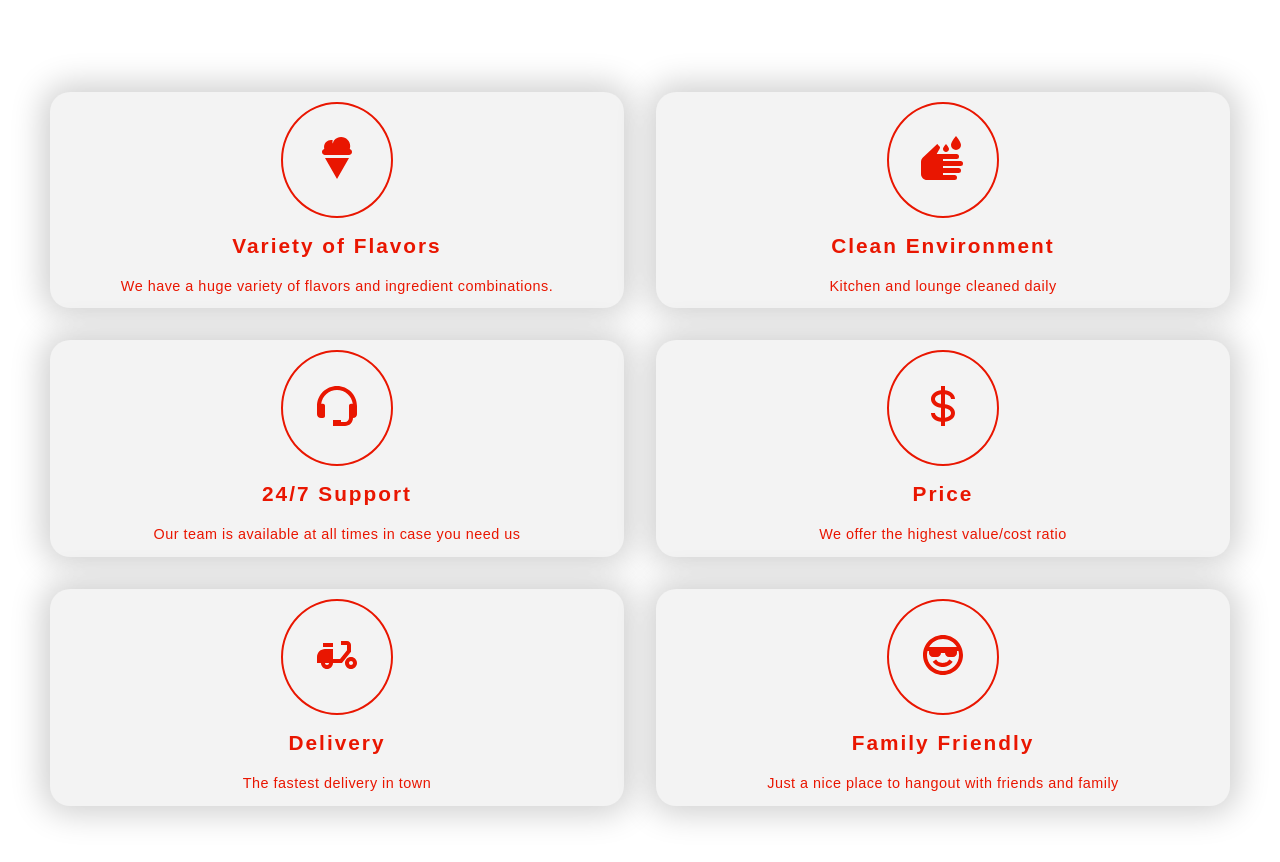
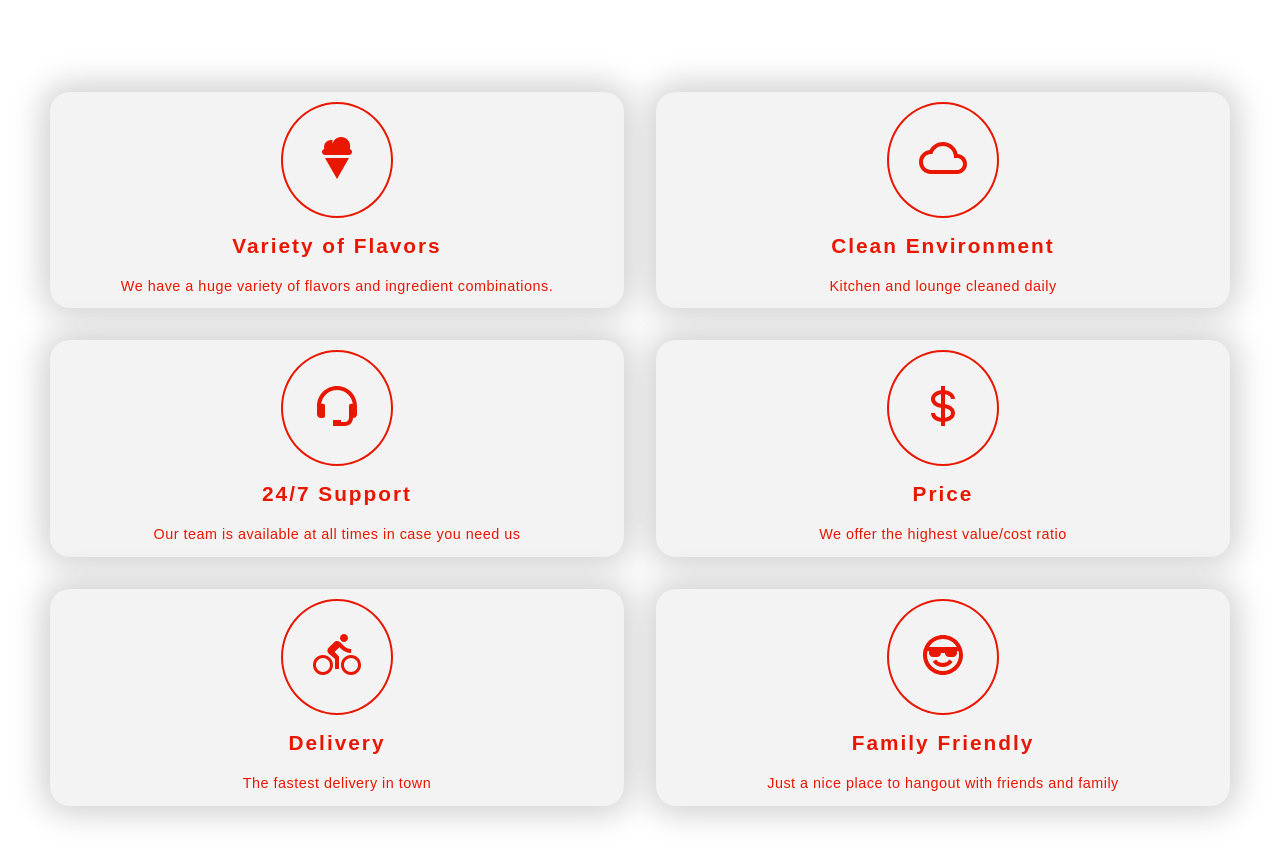
Before and after one commit to V1ctorBarbosa/Frozen-Dreams, a React (Create React App) app: page / in a window 1280 px wide. Shown: the part 985-1847 px from the top of the page. Built offline with nearby package versions, Linux system fonts and the light colour scheme; the HTML template or start-up script is replaced by a standard one.

Commit message:
frozen-dreams

```diff
--- a/package.json
+++ b/package.json
@@ -12,7 +12,7 @@
 		"react-dom": "^17.0.2",
 		"react-icons": "^3.10.0",
 		"react-intersection-observer": "^8.32.1",
-		"react-router-dom": "^6.0.0-beta.0",
+		"react-router-dom": "^6.3.0",
 		"react-scripts": "^5.0.1",
 		"react-slick": "^0.28.1",
 		"styled-components": "^5.1.1",
--- a/src/components/Hero/Hero.js
+++ b/src/components/Hero/Hero.js
@@ -1,7 +1,7 @@
 import React from 'react';
 import { Link } from 'react-router-dom';
 import { Button, Container, MainHeading } from '../../globalStyles';
-import { HeroVideo, HeroSection, HeroText, ButtonWrapper, HeroButton } from './HeroStyles';
+import { HeroVideo, HeroSection, ButtonWrapper, HeroButton } from './HeroStyles';
 
 const Hero = () => {
 	return (
--- a/src/data/FeaturesData.jsx
+++ b/src/data/FeaturesData.jsx
@@ -1,6 +1,6 @@
 import React from 'react';
 import { IoMdIceCream } from "react-icons/io";
-import { MdWash, MdDeliveryDining } from "react-icons/md";
+import { MdCloudQueue, MdDirectionsBike } from "react-icons/md";
 import { BiSupport, BiDollar, BiCool } from 'react-icons/bi';
 
 const iconStyle = (Icon) => <Icon size="3rem" color="#E91601" />;
@@ -15,7 +15,7 @@ export const featuresData = [
 	{
 		name: 'Clean Environment',
 		description: 'Kitchen and lounge cleaned daily',
-		icon: iconStyle(MdWash),
+		icon: iconStyle(MdCloudQueue),
 		imgClass: 'two',
 	},
 	{
@@ -33,7 +33,7 @@ export const featuresData = [
 	{
 		name: 'Delivery',
 		description: 'The fastest delivery in town',
-		icon: iconStyle(MdDeliveryDining),
+		icon: iconStyle(MdDirectionsBike),
 		imgClass: 'five',
 	},
 	{
```
Also changed, not shown: 1 other file (tests, documents, lock files or other folders).
